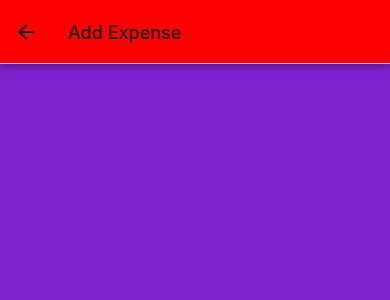
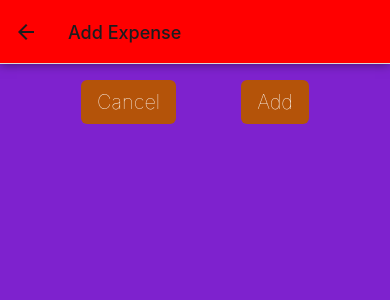
Before and after one commit to Luthando496/finance-trance-training-react-native, a React Native app: screen /ManageExpense in a window 390 px wide. Shown: the top 300 px of the page. Built offline with nearby package versions, Linux system fonts and the light colour scheme.

Commit message:
adding context

```diff
--- /dev/null
+++ b/UI/Button.js
@@ -0,0 +1,43 @@
+import { Pressable, View ,Text,StyleSheet} from 'react-native'
+
+
+
+const Button = ({children,onPress,mode}) => {
+  return (
+    <View className=''>
+        <Pressable style={({pressed})=> pressed && styles.pressed} onPress={onPress}>
+            <View className='px-4 bg-amber-700 rounded-md py-2' >
+                <Text style={[styles.buttonText,mode==='flat' && styles.flatText]} className='text-white text-xl text-center font-thin '>{children}</Text>
+            </View>
+        </Pressable>
+    </View>
+  )
+}
+
+const styles = StyleSheet.create({
+    pressed:{
+        opacity:0.5
+    },
+    pressedText:{
+        color:'white'
+    },
+    btn:{
+        borderRadius:7,
+        paddingVertical:5,
+        paddingHorizontal:20,
+        backgroundColor:'red'
+    },
+    flat:{
+        backgroundColor:'transparent'
+    },
+    // buttonText:{
+    //     color:'white',
+    //     textAlign:'center',
+    //     fontSize:20
+    // },
+    flatText:{
+        color:"blue"
+    }
+})
+
+export default Button
--- a/screens/ManageExpense.js
+++ b/screens/ManageExpense.js
@@ -1,6 +1,7 @@
 import React, { useLayoutEffect } from 'react'
 import { Text, View } from 'react-native'
 import CustomBTN from '../UI/CustomBTN'
+import Button from '../UI/Button'
 
 
 
@@ -15,11 +16,29 @@ const ManageExpense = ({route,navigation}) => {
 
   },[navigation,isEditing])
 
+  const cancelHandler=()=>{
+    navigation.goBack()
+  }
+
+  const confirmHandler=()=>{
+  navigation.goBack()
+
+  }
+
+  const deleteHandler=()=>{
+    navigation.goBack()
+
+    }
+
 
   return (
     <View className='flex-1 p-4 bg-purple-700'>
+      <View className='flex-row justify-evenly items-center'>
+        <Button mode='flat' onPress={cancelHandler}>Cancel</Button>
+        <Button onPress={confirmHandler}>{isEditing ? 'Update' : 'Add'}</Button>
+      </View>
         {isEditing && (<View className='mt-6 pt-3 border-t-2 border-t-teal-300 items-center'>
-        <CustomBTN name='trash' size={30} color='red' onPress={() => {}} />
+        <CustomBTN name='trash' size={30} color='red' onPress={deleteHandler} />
         </View>)}
     </View>
   )
--- a/tailwind.config.js
+++ b/tailwind.config.js
@@ -1,6 +1,6 @@
 /** @type {import('tailwindcss').Config} */
 module.exports = {
-  content: ["./App.{js,jsx,ts,tsx}", "./screens/**/*.{js,jsx,ts,tsx}", "./components/**/*.{js,jsx,ts,tsx}"],
+  content: ["./App.{js,jsx,ts,tsx}", "./screens/**/*.{js,jsx,ts,tsx}", "./components/**/*.{js,jsx,ts,tsx}","./Util/**/*.{js,jsx,ts,tsx}","./UI/**/*.{js,jsx,ts,tsx}"],
   theme: {
     extend: {},
   },
```
Also changed, not shown: context/context.js (added, +76 -0 lines).
